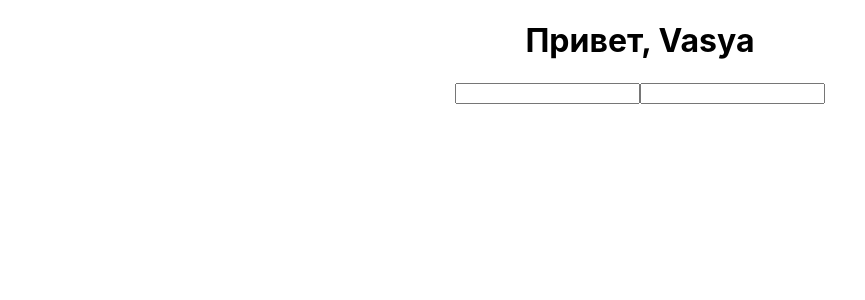
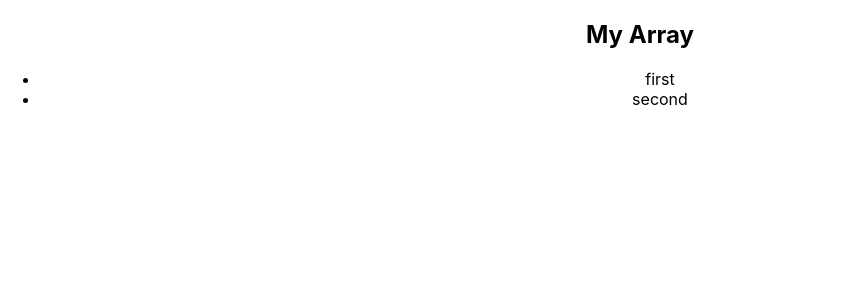
Before and after one commit to ninydev/pv021_mk_node, a React (Create React App) app in the folder 07_jsFrameworks/my-react/: page / in a window 1280 px wide. Shown: the top 300 px of the page, without its empty margins (0-865 px from the left). Built offline with nearby package versions, Linux system fonts and the light colour scheme.

Commit message:
React MyArray

```diff
--- a/07_jsFrameworks/my-react/src/App.js
+++ b/07_jsFrameworks/my-react/src/App.js
@@ -1,10 +1,10 @@
 import './App.css';
-import MyReactive from "./components/MyReactive";
+import MyArray from "./components/MyArray";
 
 function App() {
   return (
     <div className="App">
-        <MyReactive></MyReactive>
+        <MyArray></MyArray>
     </div>
   );
 }
--- /dev/null
+++ b/07_jsFrameworks/my-react/src/components/MyArray.js
@@ -0,0 +1,31 @@
+import React from "react";
+
+class MyArray extends React.Component {
+
+    constructor(props) {
+        super(props); // Выбов базового конструктора
+        this.state = {
+            myArray: ["first", "second"]
+        }
+        // this.onInputChange = this.onInputChange.bind(this)
+    }
+
+    render() {
+
+        return (
+            <div>
+                <h2> My Array </h2>
+                <ul>
+                    { this.state.myArray.map( (el,i) =>  {
+                        return (
+                        <li key={'arrEl_' + i}> {el} </li>
+                        )
+                    })}
+                </ul>
+            </div>
+
+        )
+    }
+}
+
+export default MyArray
--- a/07_jsFrameworks/my-react/src/components/MyReactive.js
+++ b/07_jsFrameworks/my-react/src/components/MyReactive.js
@@ -8,6 +8,14 @@ class MyReactive extends React.Component {
             myName: "Vasya"
         }
         this.onInputChange = this.onInputChange.bind(this)
+    }
+
+    componentDidMount() {
+        console.log("Mount")
+    }
+
+    componentDidUpdate(prevProps, prevState, snapshot) {
+        console.log('Update')
     }
 
     onInputChange(ev){
```
